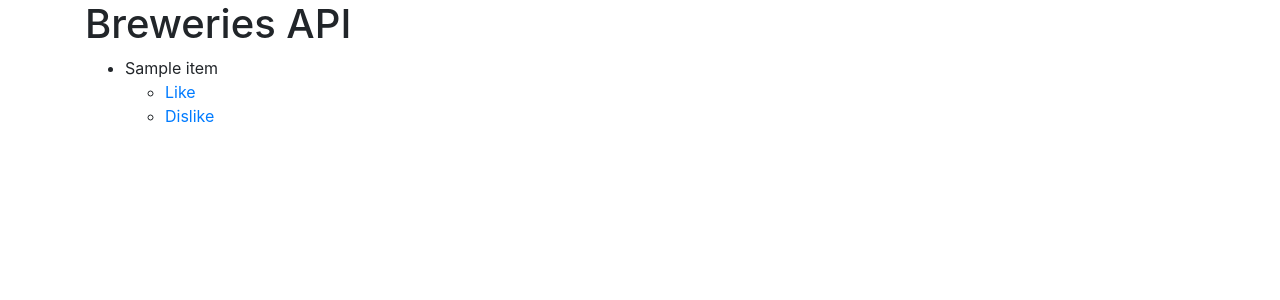
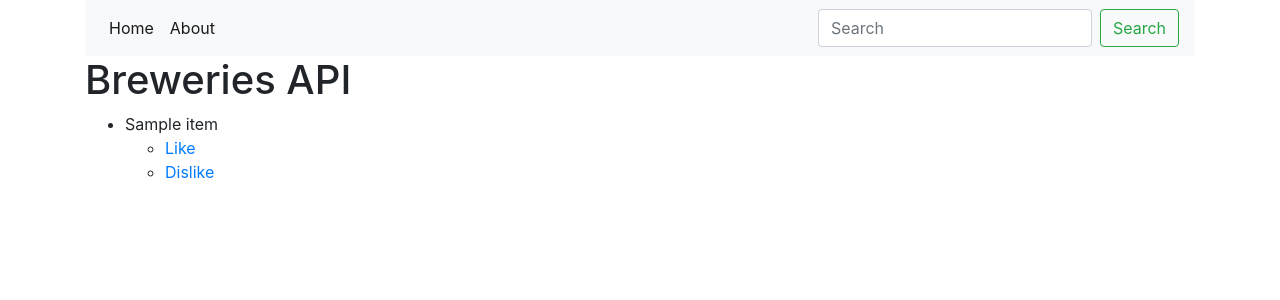
Before and after one commit to lomcaitlin/205_final_team802, a Flask app: page / in a window 1280 px wide. Shown: the top 300 px of the page. Run offline with Flask 2, Linux system fonts and the light colour scheme; a database or web service that is not in the repository returns one stand-in record (values such as "Sample title"); data that the repository does not hold is empty; some libraries are stand-ins or nearby versions.

Commit message:
search functionality added

```diff
--- a/app.py
+++ b/app.py
@@ -1,24 +1,45 @@
-from flask import Flask, render_template
+from flask import Flask, request, render_template
 from flask_bootstrap import Bootstrap
-import requests, json
+import requests
+import json
 
 app = Flask(__name__)
 bootstrap = Bootstrap(app)
 
 ratings = {}
 
-@app.route('/') # TODO: update template to look pretty :')
+
+@app.route('/')  # TODO: update template to look pretty :')
 def index():
     r = requests.get('https://api.openbrewerydb.org/breweries')
     data = r.json()
     return render_template('index.html', list=data)
+
+
+@app.route("/search", methods=['POST'])
+def searchBrewery():
+    r = requests.get('https://api.openbrewerydb.org/breweries')
+    data = r.json()
+    text = request.form['breweryName']
+    res = []
+    for i in range(len(data)):
+        print(data[i])
+        if data[i]['name'] == text:
+            res.append(data[i])
+    return render_template('index.html', list=res)
+
 
 @app.route('/like')
 def up():
     print("up")
     return "test"
 
+
 @app.route('/dislike')
 def down():
     print("down")
     return "test"
+
+
+if __name__ == "__main__":
+    app.run(debug=True)
--- a/templates/index.html
+++ b/templates/index.html
@@ -1,16 +1,44 @@
 {{ bootstrap.load_css() }}
 
 <div class="container">
+  <nav class="navbar navbar-expand-lg navbar-light bg-light">
+    <div class="collapse navbar-collapse" id="navbarSupportedContent">
+      <ul class="navbar-nav mr-auto">
+        <li class="nav-item active">
+          <a class="nav-link" href="#"
+            >Home <span class="sr-only">(current)</span></a
+          >
+        </li>
+        <li class="nav-item active">
+          <a class="nav-link" href="#"
+            >About <span class="sr-only">(current)</span></a
+          >
+        </li>
+      </ul>
+      <form action="/search" class="form-inline my-2 my-lg-0" method="post">
+        <input
+          name="breweryName"
+          class="form-control mr-sm-2"
+          type="search"
+          placeholder="Search"
+          aria-label="Search"
+        />
+        <button class="btn btn-outline-success my-2 my-sm-0" type="submit">
+          Search
+        </button>
+      </form>
+    </div>
+  </nav>
+
   <h1>Breweries API</h1>
 
   <ul>
-  {% for brewery in list %}
+    {% for brewery in list %}
     <li>{{ brewery['name'] }}</li>
     <ul>
       <li><a href='{{ url_for("up") }}'>Like</a></li>
       <li><a href='{{ url_for("down") }}'>Dislike</a></li>
     </ul>
-  {% endfor %}
+    {% endfor %}
   </ul>
-
 </div>
```
